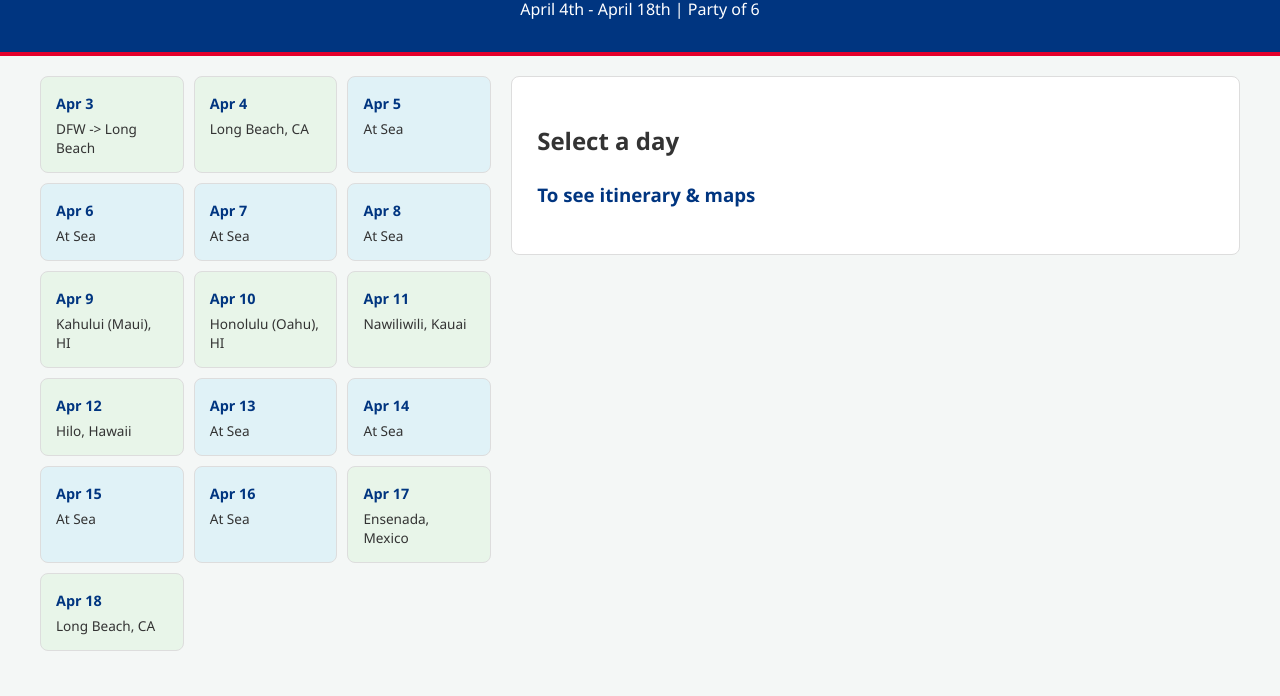
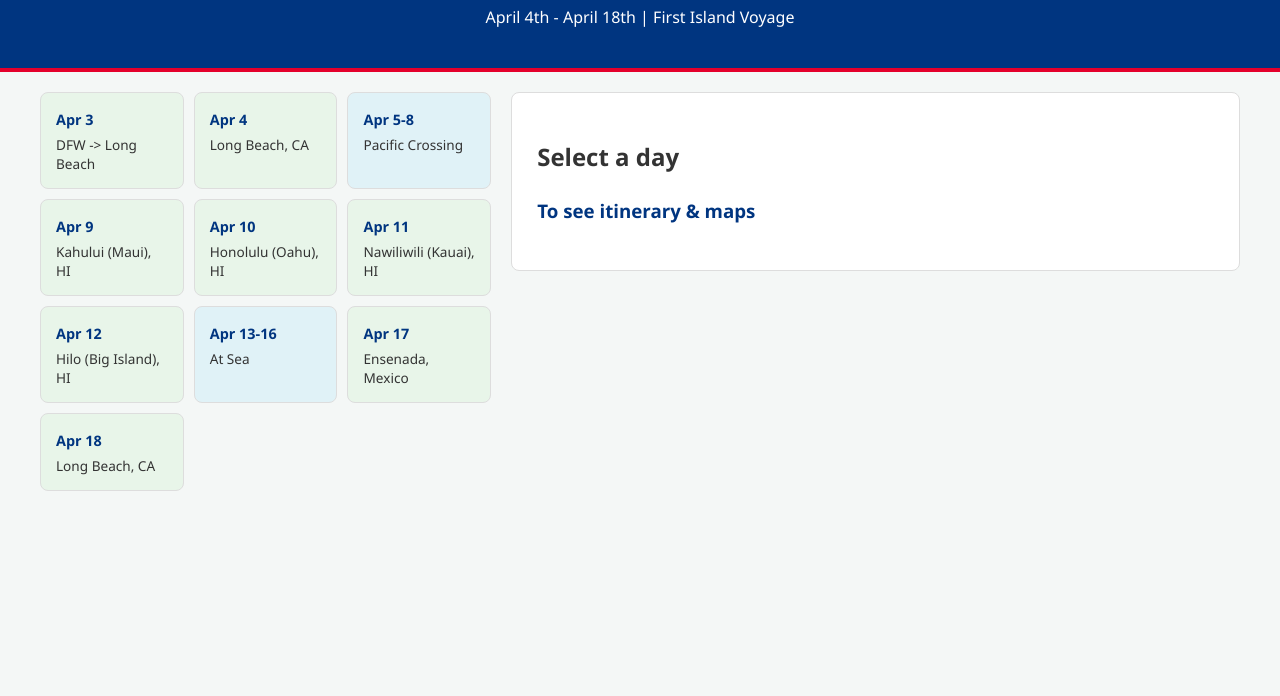
Before and after one commit to iamshawnthomas/Hawaii-Cruise-2026, a plain HTML site: page index.html in a window 1280 px wide. Shown: the part 104-800 px from the top of the page. Drawn offline with Linux system fonts and the light colour scheme.

Commit message:
Enhance header style and add map interaction features
Updated header padding and added interactive elements for map navigation and directions.

```diff
--- a/index.html
+++ b/index.html
@@ -14,7 +14,7 @@
         }
 
         body { font-family: 'Segoe UI', Tahoma, Geneva, Verdana, sans-serif; margin: 0; background: #f4f7f6; color: var(--text); }
-        header { background: var(--primary); color: white; padding: 1rem; text-align: center; border-bottom: 4px solid var(--secondary); }
+        header { background: var(--primary); color: white; padding: 1.5rem; text-align: center; border-bottom: 4px solid var(--secondary); }
 
         .container { display: flex; flex-wrap: wrap; max-width: 1200px; margin: 20px auto; gap: 20px; padding: 0 10px; }
 
@@ -30,10 +30,17 @@
         /* Detail Pane */
         #details { flex: 1.5; min-width: 350px; background: white; padding: 25px; border-radius: 8px; border: 1px solid #ddd; position: sticky; top: 20px; height: fit-content; line-height: 1.6; }
         #det-act { font-size: 0.95rem; }
+
+        /* Interactive Elements */
+        .map-trigger { color: var(--primary); cursor: pointer; text-decoration: underline; display: block; margin-top: 15px; font-weight: bold; font-size: 1.1rem; }
+        .map-trigger:hover { color: var(--secondary); }
+        .history-section { background: #f9f9f9; border-left: 4px solid #009688; padding: 15px; margin-top: 20px; font-style: italic; font-size: 0.9rem; border-radius: 0 8px 8px 0; }
+        .history-title { font-weight: bold; display: block; margin-bottom: 5px; color: #00796b; font-style: normal; }
+
         #map-container { margin-top: 20px; border-radius: 8px; overflow: hidden; border: 1px solid #ccc; height: 350px; display: none; }
         iframe { width: 100%; height: 100%; border: none; }
 
-        .alert-box { background: #fff3cd; border-left: 5px solid #ffc107; padding: 10px; margin: 10px 0; font-size: 0.9rem; }
+        .directions-link { display: inline-block; margin-top: 10px; padding: 10px 20px; background: var(--primary); color: white; text-decoration: none; border-radius: 5px; font-weight: bold; }
 
         @media (max-width: 768px) {
             .container { flex-direction: column; }
@@ -45,7 +52,7 @@
 
 <header>
     <h1>Carnival Radiance: Hawaii 2026</h1>
-    <p>April 4th - April 18th | Party of 6</p>
+    <p>April 4th - April 18th | First Island Voyage</p>
 </header>
 
 <div class="container">
@@ -58,24 +65,38 @@
         <div id="det-act"></div>
         <div id="map-container">
             <iframe id="map-frame" src=""></iframe>
+            <a id="dir-link" class="directions-link" target="_blank">Open GPS Navigation</a>
         </div>
     </div>
 </div>
 
 <script>
     const cruiseData = [
-        { date: "Apr 3", location: "DFW -> Long Beach", activity: "Flight from DFW. Check into hotel.", type: "port", address: "Long Beach, CA" },
-        { date: "Apr 4", location: "Long Beach, CA", activity: "Embarkation - Departs 4:00 PM", type: "port", address: "231 Windsor Way, Long Beach, CA 90802" },
-        { date: "Apr 5", location: "At Sea", activity: "Pacific Crossing - Fun Day at Sea", type: "sea", address: "" },
-        { date: "Apr 6", location: "At Sea", activity: "Pacific Crossing - Fun Day at Sea", type: "sea", address: "" },
-        { date: "Apr 7", location: "At Sea", activity: "Pacific Crossing - Fun Day at Sea", type: "sea", address: "" },
-        { date: "Apr 8", location: "At Sea", activity: "Pacific Crossing - Fun Day at Sea", type: "sea", address: "" },
+        {
+            date: "Apr 3", location: "DFW -> Long Beach", type: "port", address: "Long Beach, CA",
+            activity: "Travel day! Flying from DFW to Long Beach for a pre-cruise hotel stay."
+        },
+        {
+            date: "Apr 4", location: "Long Beach, CA", type: "port", address: "231 Windsor Way, Long Beach, CA 90802",
+            activity: "Embarkation Day. The ship departs at 4:00 PM. Welcome Aboard!"
+        },
+        {
+            date: "Apr 5-8", location: "Pacific Crossing", type: "sea",
+            activity: "Four relaxing days at sea as we cross the Pacific toward the islands."
+        },
         {
             date: "Apr 9",
             location: "Kahului (Maui), HI",
-            activity: "Arrival 10:00 AM - Departure 9:30 PM",
             type: "port",
-            address: "130 Ala Luina St, Kahului, HI 96732"
+            address: "200 Nohea Kai Dr, Lahaina, HI 96761",
+            activity: `
+                <span class="map-trigger" onclick="updateMap('200 Nohea Kai Dr, Lahaina, HI 96761')">Drums of the Pacific Lu'au (Hyatt Regency Maui)</span>
+                Enjoy the longest-running show on the islands with traditional Polynesian dance and fire knives.
+                <div class="history-section">
+                    <span class="history-title">Maui History Fact:</span>
+                    Maui is named after the demigod Maui, who legend says pulled the Hawaiian islands from the sea with a giant fishhook. During your drive to the Lu'au, you'll be traveling through the West Maui mountains, which were formed by a massive shield volcano that collapsed over a million years ago.
+                </div>
+            `
         },
         {
             date: "Apr 10",
@@ -83,26 +104,62 @@
             type: "port",
             address: "1 Arizona Memorial Pl, Honolulu, HI 96818",
             activity: `
-                <strong>Private Driver Pickup: 11:00 AM</strong><br><br>
-                <strong>1. Dole Plantation & Coffee Farm:</strong> Next door to each other.
-                <div class="alert-box"><strong>Mobility Tip:</strong> Take the 'Pineapple Express' train ride at Dole to see the grounds without walking.</div>
-                <strong>2. USS Arizona Memorial (1:45 PM):</strong> Arrive by 1:15 PM.<br>
-                <em>History:</em> The Memorial marks the resting place of 1,102 sailors killed during the 1941 attack. It is built directly over the sunken hull of the battleship. Very accessible via Navy shuttle boat.<br><br>
-                <strong>3. Waimea Valley Waterfall:</strong>
-                <div class="alert-box"><strong>Mobility Tip:</strong> Ask for the electric golf cart shuttle at the entrance ($10) to go straight to the falls.</div>
-                <strong>4. Mermaid Caves (Nanakuli):</strong> Sea caves in sharp coral rock.<br>
-                <div class="alert-box"><strong>Caution:</strong> The walk to the caves is over jagged, uneven rock. Recommend those with limited mobility stay with the driver or enjoy the park view.</div>
-                <strong>5. Sunset Drinks:</strong> Head to <strong>Ko Olina Lagoons</strong>. Paved paths, easy access for all, and beautiful views for a party of 6.
+                <strong>Private Driver Pickup: 11:00 AM</strong><br>
+                <span class="map-trigger" onclick="updateMap('1 Arizona Memorial Pl, Honolulu, HI 96818')">1. USS Arizona Memorial (1:45 PM)</span>
+                <span class="map-trigger" onclick="updateMap('64-1550 Kamehameha Hwy, Wahiawa, HI 96786')">2. Dole Plantation & Coffee Farm</span>
+                <span class="map-trigger" onclick="updateMap('89-400 Keaulana Ave, Waianae, HI 96792')">3. Mermaid Caves & Sunset Drinks</span>
+                <div class="history-section">
+                    <span class="history-title">Oahu History Fact:</span>
+                    Oahu is known as 'The Gathering Place.' It is home to 'Iolani Palace, the only royal palace in the United States. Also, keep an eye on the mountains—the dramatic cliffs (Pali) were the site of the Battle of Nu'uanu, where King Kamehameha I finally unified the islands in 1795.
+                </div>
             `
         },
-        { date: "Apr 11", location: "Nawiliwili, Kauai", activity: "Arrival 7:15 AM - Departure 4:00 PM", type: "port", address: "Kanoa Rd, Lihue, HI 96766" },
-        { date: "Apr 12", location: "Hilo, Hawaii", activity: "Arrival 9:00 AM - Departure 5:00 PM", type: "port", address: "80 Kuhio St, Hilo, HI 96720" },
-        { date: "Apr 13", location: "At Sea", activity: "Return Crossing - Fun Day at Sea", type: "sea", address: "" },
-        { date: "Apr 14", location: "At Sea", activity: "Return Crossing - Fun Day at Sea", type: "sea", address: "" },
-        { date: "Apr 15", location: "At Sea", activity: "Return Crossing - Fun Day at Sea", type: "sea", address: "" },
-        { date: "Apr 16", location: "At Sea", activity: "Return Crossing - Fun Day at Sea", type: "sea", address: "" },
-        { date: "Apr 17", location: "Ensenada, Mexico", activity: "Arrival 3:00 PM - Departure 8:00 PM", type: "port", address: "Blvd. Teniente Azueta 110, Ensenada, B.C., Mexico" },
-        { date: "Apr 18", location: "Long Beach, CA", activity: "Disembarkation - Arrive 8:00 AM", type: "port", address: "231 Windsor Way, Long Beach, CA 90802" }
+        {
+            date: "Apr 11",
+            location: "Nawiliwili (Kauai), HI",
+            type: "port",
+            address: "Kanoa Rd, Lihue, HI 96766",
+            activity: `
+                Arrival 7:15 AM - Departure 4:00 PM.
+                <span class="map-trigger" onclick="updateMap('Wailua Falls, Lihue, HI 96766')">Wailua Falls (Nearby Landmark)</span>
+                <div class="history-section">
+                    <span class="history-title">Kauai History Fact:</span>
+                    Kauai is the oldest of the main islands (over 5 million years old). It's the only island that King Kamehameha never conquered by force; he eventually gained it through a peaceful treaty. Look for the 'Menehune' fishpond—legend says it was built in a single night by a race of mythical small people.
+                </div>
+            `
+        },
+        {
+            date: "Apr 12",
+            location: "Hilo (Big Island), HI",
+            type: "port",
+            address: "80 Kuhio St, Hilo, HI 96720",
+            activity: `
+                Arrival 9:00 AM - Departure 5:00 PM.
+                <span class="map-trigger" onclick="updateMap('Rainbow Falls, Hilo, HI 96720')">Rainbow Falls (Nearby Landmark)</span>
+                <div class="history-section">
+                    <span class="history-title">Hilo History Fact:</span>
+                    Hilo is the 'Tsunami Capital of the World.' Because of its bay's shape, it was hit hard in 1946 and 1960. You'll notice much of the downtown area is now parks—this is because the city rebuilt on higher ground and turned the most dangerous spots into beautiful green spaces.
+                </div>
+            `
+        },
+        {
+            date: "Apr 13-16", location: "At Sea", type: "sea",
+            activity: "Four more days at sea as we head back toward North America."
+        },
+        {
+            date: "Apr 17",
+            location: "Ensenada, Mexico",
+            type: "port",
+            address: "Blvd. Teniente Azueta 110, Ensenada, B.C., Mexico",
+            activity: "Afternoon stop in Mexico. Arrival 3:00 PM - Departure 8:00 PM."
+        },
+        {
+            date: "Apr 18",
+            location: "Long Beach, CA",
+            type: "port",
+            address: "231 Windsor Way, Long Beach, CA 90802",
+            activity: "Disembarkation. Safe travels back to DFW!"
+        }
     ];
 
     const calendarEl = document.getElementById('calendar');
@@ -121,20 +178,22 @@
         document.getElementById('det-loc').innerText = day.location;
         document.getElementById('det-act').innerHTML = day.activity;
 
-        const mapContainer = document.getElementById('map-container');
         if (day.address) {
-            const encodedAddress = encodeURIComponent(day.address);
-            // Using a standard embed URL structure
-            document.getElementById('map-frame').src = `https://maps.google.com/maps?q=${encodedAddress}&t=&z=13&ie=UTF8&iwloc=&output=embed`;
-            mapContainer.style.display = 'block';
+            updateMap(day.address);
         } else {
-            mapContainer.style.display = 'none';
+            document.getElementById('map-container').style.display = 'none';
         }
 
-        // Scroll to details on mobile
         if(window.innerWidth < 768) {
             document.getElementById('details').scrollIntoView({behavior: "smooth"});
         }
+    }
+
+    function updateMap(address) {
+        const encodedAddress = encodeURIComponent(address);
+        document.getElementById('map-frame').src = `https://maps.google.com/maps?q=${encodedAddress}&t=&z=14&ie=UTF8&iwloc=&output=embed`;
+        document.getElementById('dir-link').href = `https://www.google.com/maps/dir/?api=1&destination=${encodedAddress}`;
+        document.getElementById('map-container').style.display = 'block';
     }
 </script>
 
```
